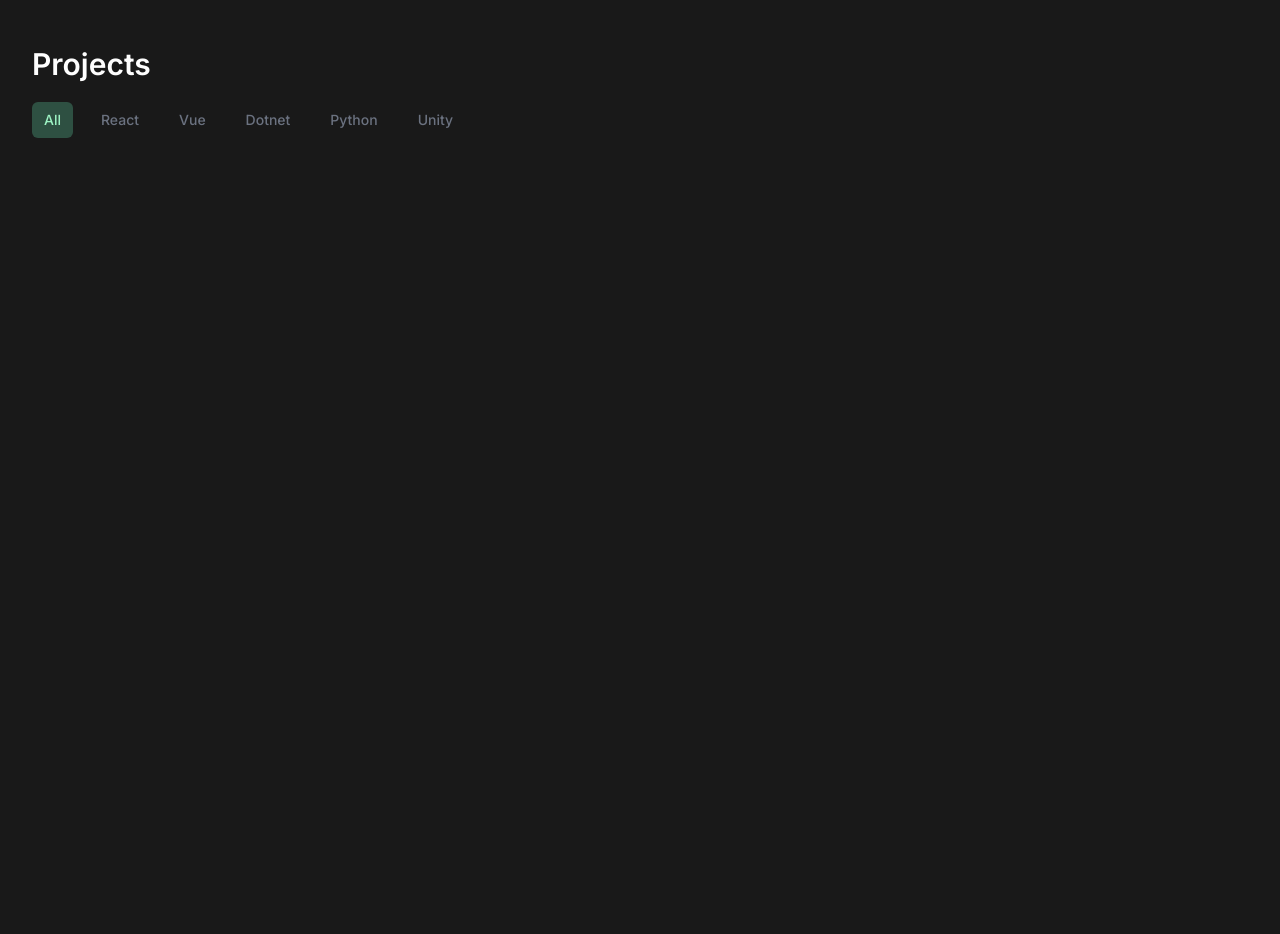
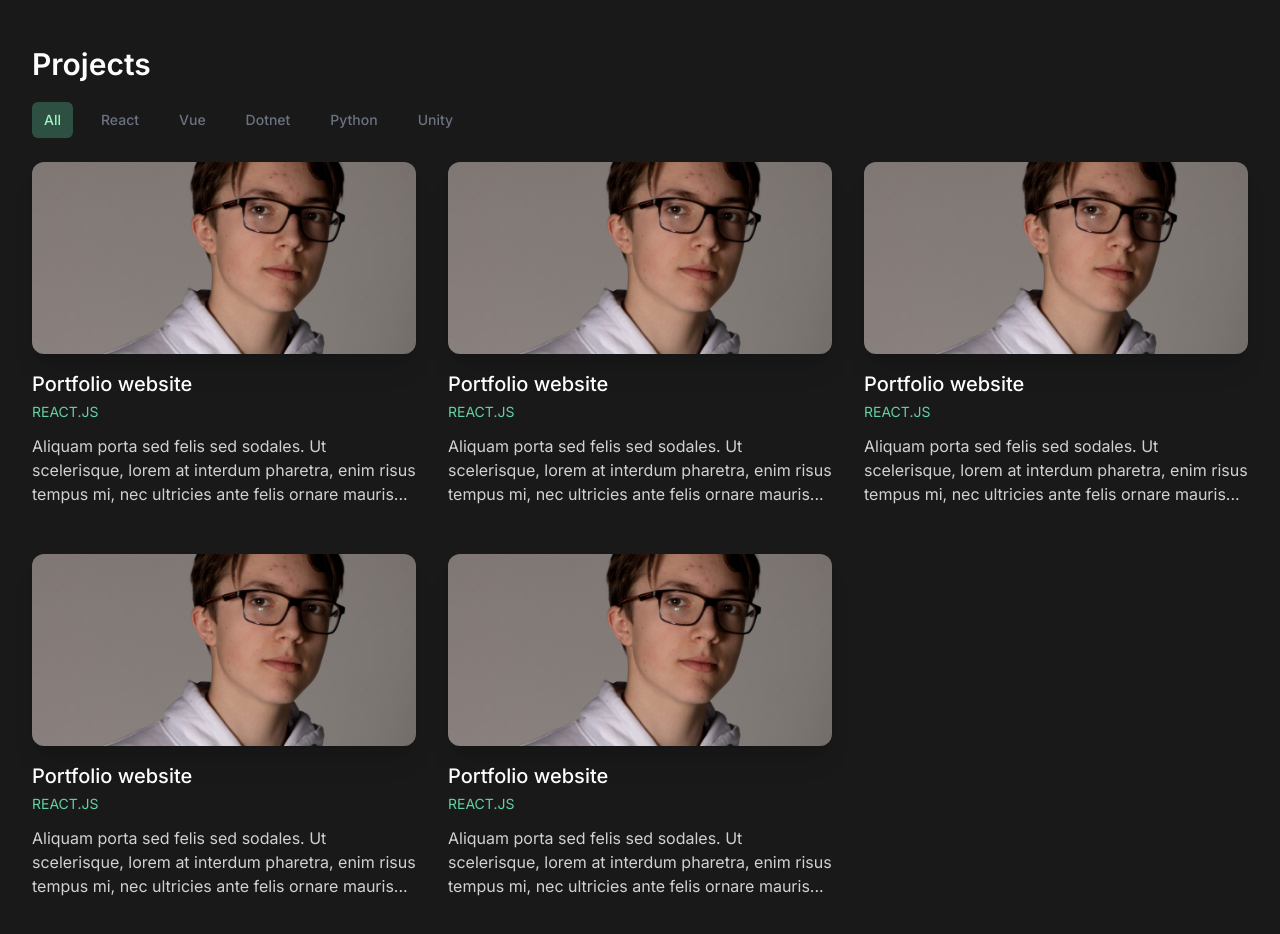
Before and after one commit to NotLimey/my-portfolio, a Next.js app: page / in a window 1280 px wide. Shown: the part 2380-3314 px from the top of the page. Before the commit the page ends 2614 px from the top, so only its background shows below. Built offline with nearby package versions, Linux system fonts and the light colour scheme.

Commit message:
Projects

```diff
--- /dev/null
+++ b/common/components/Project.tsx
@@ -0,0 +1,28 @@
+const Project = () => {
+    return (
+        <div className="">
+            <div className=" h-48">
+                <img
+                    className="w-full h-full object-cover filter-image rounded-xl shadow-xl"
+                    src="/images/martinkmyhre.png"
+                    alt=""
+                />
+            </div>
+            <div className="py-4">
+                <h4 className="text-lg md:text-xl font-medium mb-1">
+                    Portfolio website
+                </h4>
+                <p className="text-xs sm:text-sm text-secondary-normal mb-3">
+                    REACT.JS
+                </p>
+                <p className="text-sm sm:text-base text-white/80">
+                    Aliquam porta sed felis sed sodales. Ut scelerisque, lorem
+                    at interdum pharetra, enim risus tempus mi, nec ultricies
+                    ante felis ornare mauris...
+                </p>
+            </div>
+        </div>
+    );
+};
+
+export default Project;
--- a/common/components/sections/ProjectsSection.tsx
+++ b/common/components/sections/ProjectsSection.tsx
@@ -1,6 +1,7 @@
 import { useState } from 'react';
 import { classNames } from '../../scripts/tailwind';
 import Container from '../layout/Container';
+import Project from '../Project';
 
 type TabType = {
     name: string;
@@ -24,7 +25,7 @@ const ProjectsSection = () => {
                 Projects
             </h2>
             <div>
-                <div className="sm:hidden">
+                <div className="sm:hidden mt-2">
                     <label htmlFor="tabs" className="sr-only">
                         Select a tab
                     </label>
@@ -32,7 +33,7 @@ const ProjectsSection = () => {
                     <select
                         id="tabs"
                         name="tabs"
-                        className="block w-full focus:ring-secondary-normal focus:border-secondary-normal border-gray-300 rounded-md"
+                        className="block w-full focus:ring-secondary-normal focus:border-secondary-normal border-primary/90 bg-white/10 py-2 px-1 rounded-md"
                         defaultValue={
                             tabs.find((_, i) => i === activeTab)?.name ??
                             tabs[0].name
@@ -68,6 +69,13 @@ const ProjectsSection = () => {
                     </nav>
                 </div>
             </div>
+            <div className="grid grid-cols-1 sm:grid-cols-2 lg:grid-cols-3 gap-8 py-6">
+                <Project />
+                <Project />
+                <Project />
+                <Project />
+                <Project />
+            </div>
         </Container>
     );
 };
```
